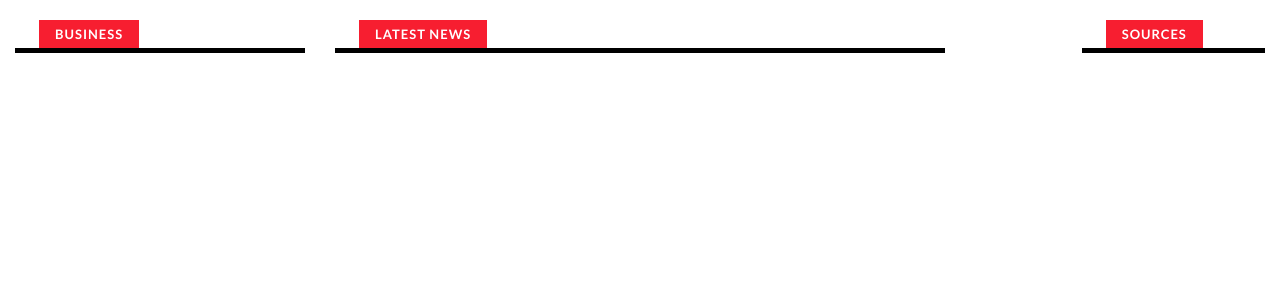
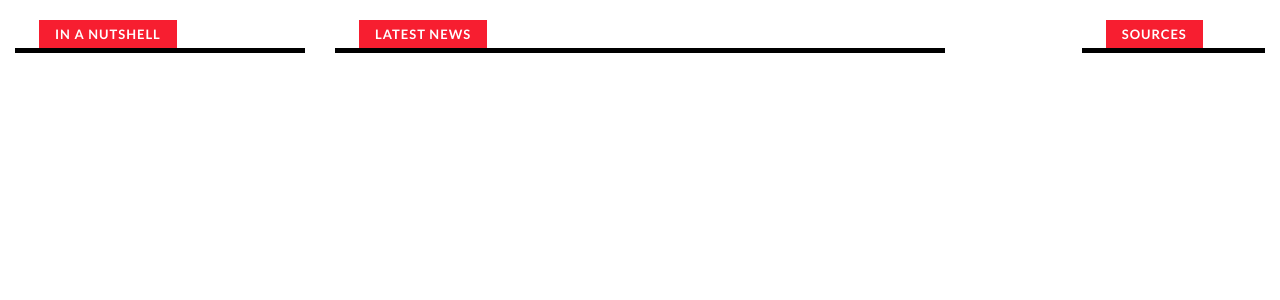
Before and after one commit to mary-wan/NewsBulleting, a Flask app: template app/templates/index.html in a window 1280 px wide. Shown: the part 97-397 px from the top of the page. Run offline with Flask 2, Linux system fonts and the light colour scheme; the template is opened without the code that fills it, so the values that code supplies are empty; some libraries are stand-ins or nearby versions; some web fonts are replaced.

Commit message:
add headline

```diff
--- a/app/templates/index.html
+++ b/app/templates/index.html
@@ -11,7 +11,7 @@
         <div class="col-md-3">
             <div class="horizontal-border mt-3">
                 <div class="intro">
-                    BUSINESS
+                    IN A NUTSHELL
                 </div>
             </div>
                 <div class="content">
```
